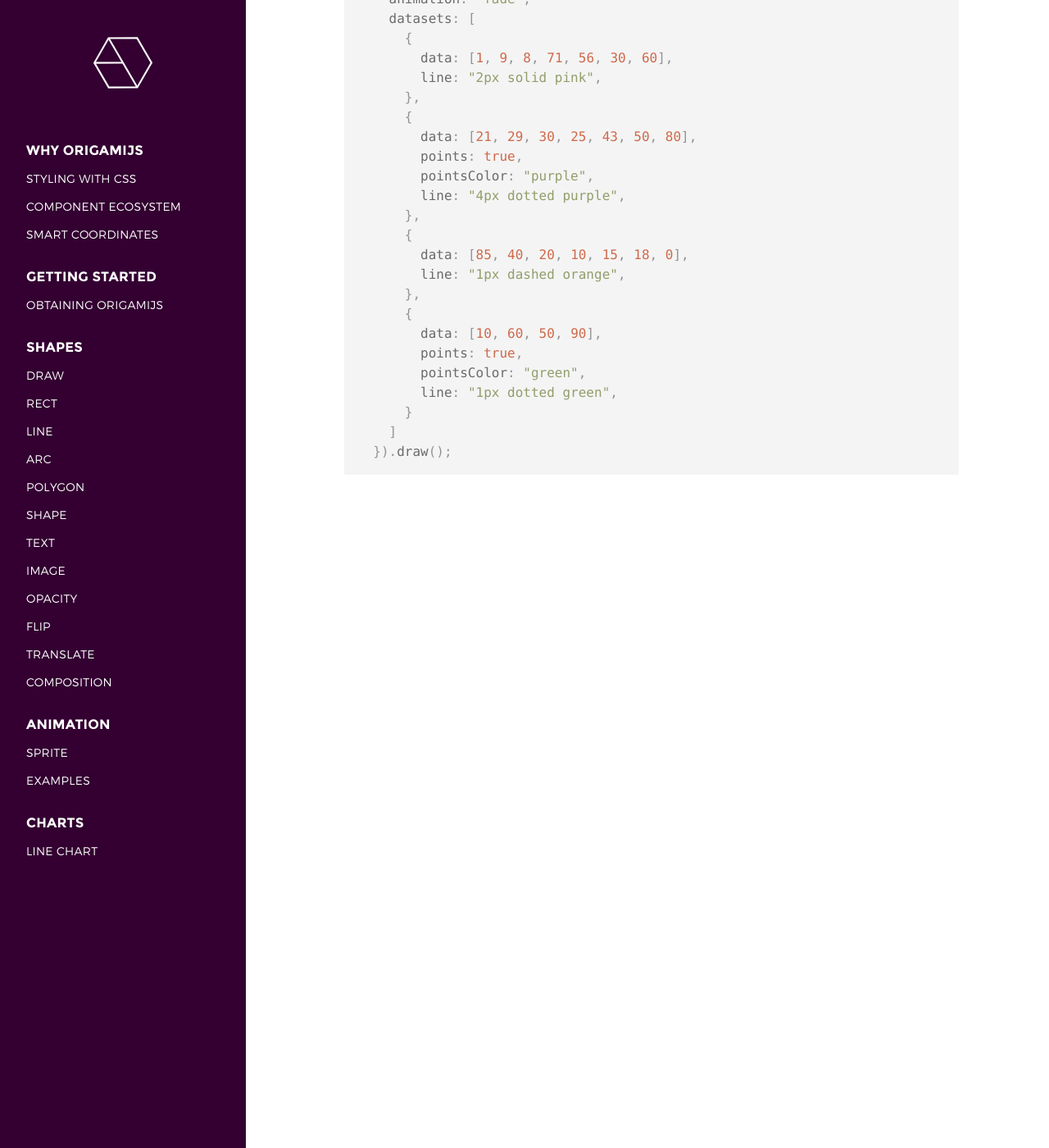
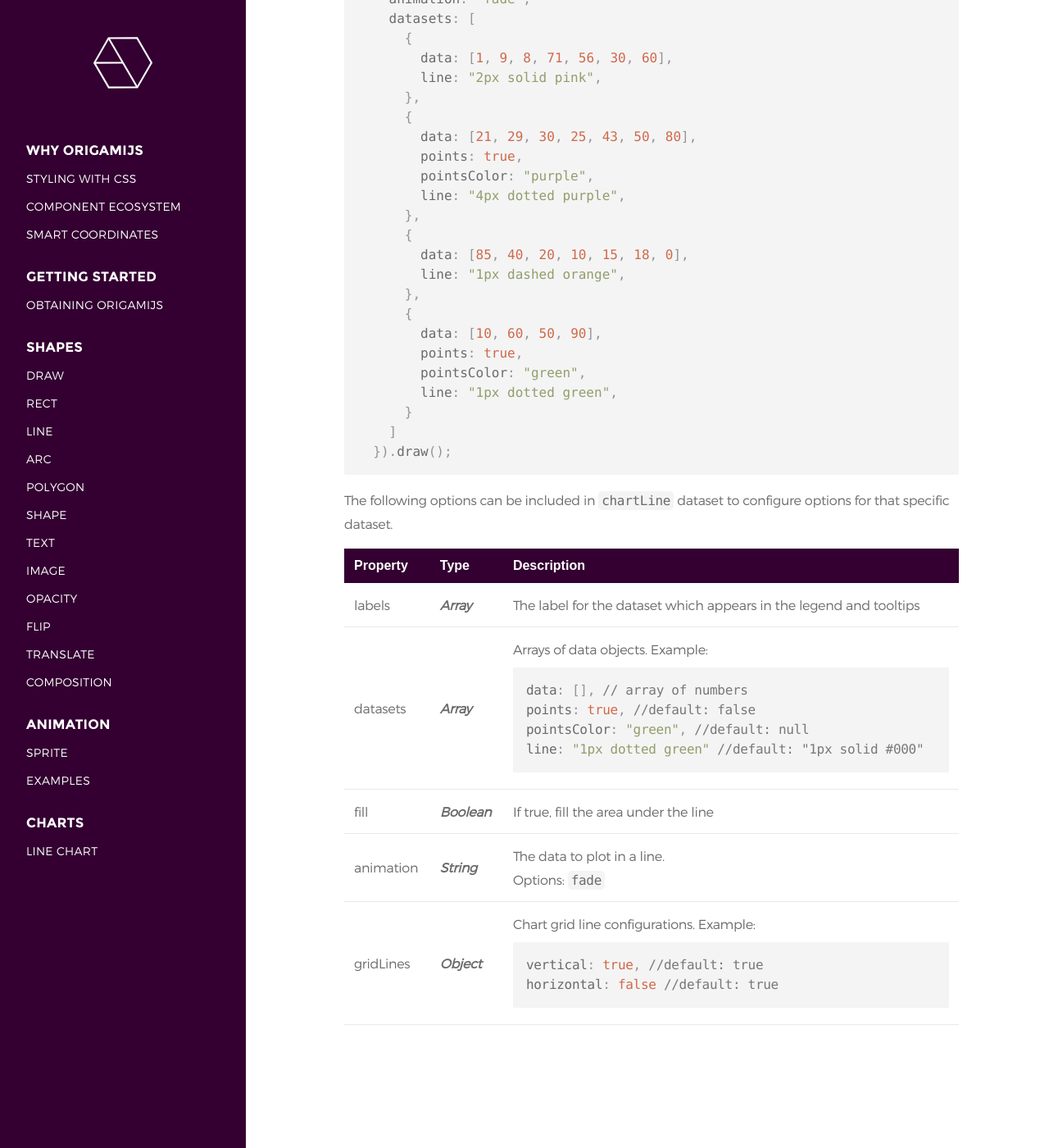
Before and after one commit to raphamorim/origamijs, a Jekyll site: the page built from _docs/5-charts.md, in a window 1280 px wide and 1400 px high, scrolled down 940 px. Shown: the whole window at 82% size. Built offline with Jekyll 4.4.1, drawn with Linux system fonts in a browser that asks for light colours.

Commit message:
adding table

```diff
--- a/_docs/5-charts.md
+++ b/_docs/5-charts.md
@@ -48,3 +48,49 @@ A line chart is a way of plotting data points on a line. Often, it is used to sh
       }
     ]
   }).draw();</code></pre>
+
+The following options can be included in <code class="language-javascript">chartLine</code> dataset to configure options for that specific dataset.
+
+<table>
+<thead>
+  <tr>
+    <th>Property</th>
+    <th>Type</th>
+    <th>Description</th>
+  </tr>
+</thead>
+<tbody>
+  <tr>
+    <td>labels</td>
+    <td><strong><i>Array</i></strong></td>
+    <td>The label for the dataset which appears in the legend and tooltips</td>
+  </tr>
+  <tr>
+    <td>datasets</td>
+    <td><strong><i>Array</i></strong></td>
+    <td>Arrays of data objects. Example:<br><pre><code class="language-javascript">data: [], // array of numbers
+points: true, //default: false
+pointsColor: "green", //default: null
+line: "1px dotted green" //default: "1px solid #000"</code></pre></td>
+  </tr>
+  <tr>
+    <td>fill</td>
+    <td><strong><i>Boolean</i></strong></td>
+    <td>If true, fill the area under the line</td>
+  </tr>
+  <tr>
+    <td>animation</td>
+    <td><strong><i>String</i></strong></td>
+    <td>The data to plot in a line.<br>
+    Options: <code class="language-javascript">fade</code></td>
+  </tr>
+  <tr>
+    <td>gridLines</td>
+    <td><strong><i>Object</i></strong></td>
+    <td>Chart grid line configurations. Example: <br>
+        <pre><code class="language-javascript">vertical: true, //default: true
+horizontal: false //default: true</code></pre>
+    </td>
+  </tr>
+</tbody>
+</table>
--- a/assets/stylesheet/molecules/documentation.scss
+++ b/assets/stylesheet/molecules/documentation.scss
@@ -2,7 +2,7 @@
     margin: 0 auto;
     width: 860px;
     margin-left: 420px;
-    margin-bottom: 100px;
+    margin-bottom: 150px;
 
     h1 {
         font-size: 40px;
@@ -149,3 +149,31 @@
     border-bottom-right-radius: 60px;
     border-bottom-left-radius: 60px;
 }
+
+table {
+    min-width: 750px;
+    border-collapse: collapse;
+}
+
+table td, table th {
+    text-align: left;
+    padding: 12px;
+    border-bottom: 1px solid #E7E9ED;
+    color: #FFF;
+}
+
+table td {
+    font-family: "Montserrat-Light";
+    font-size: 16px;
+    letter-spacing: -0.3px;
+    line-height: 29px;
+    color: $docs-gray;
+}
+
+table tr:last-child th {
+    border-bottom: 0;
+}
+
+table th {
+    background-color: #330031;
+}
```
